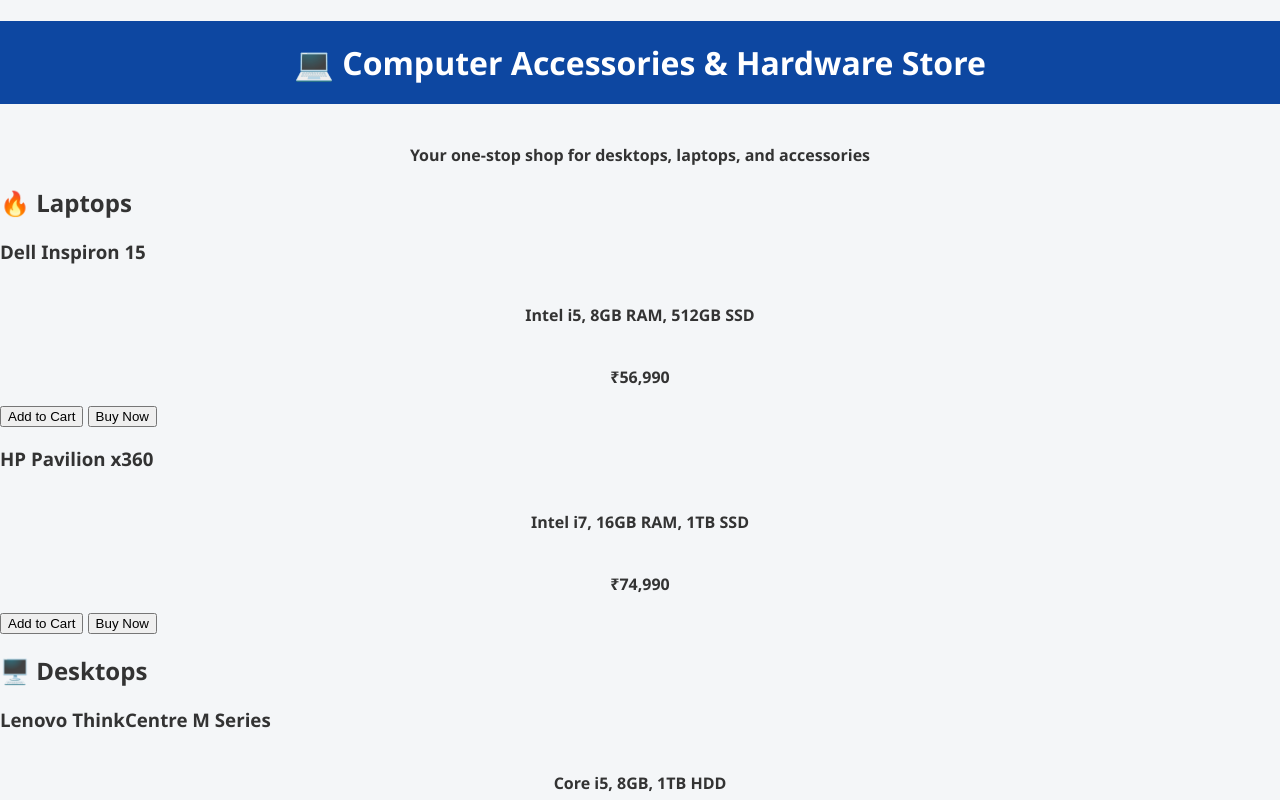
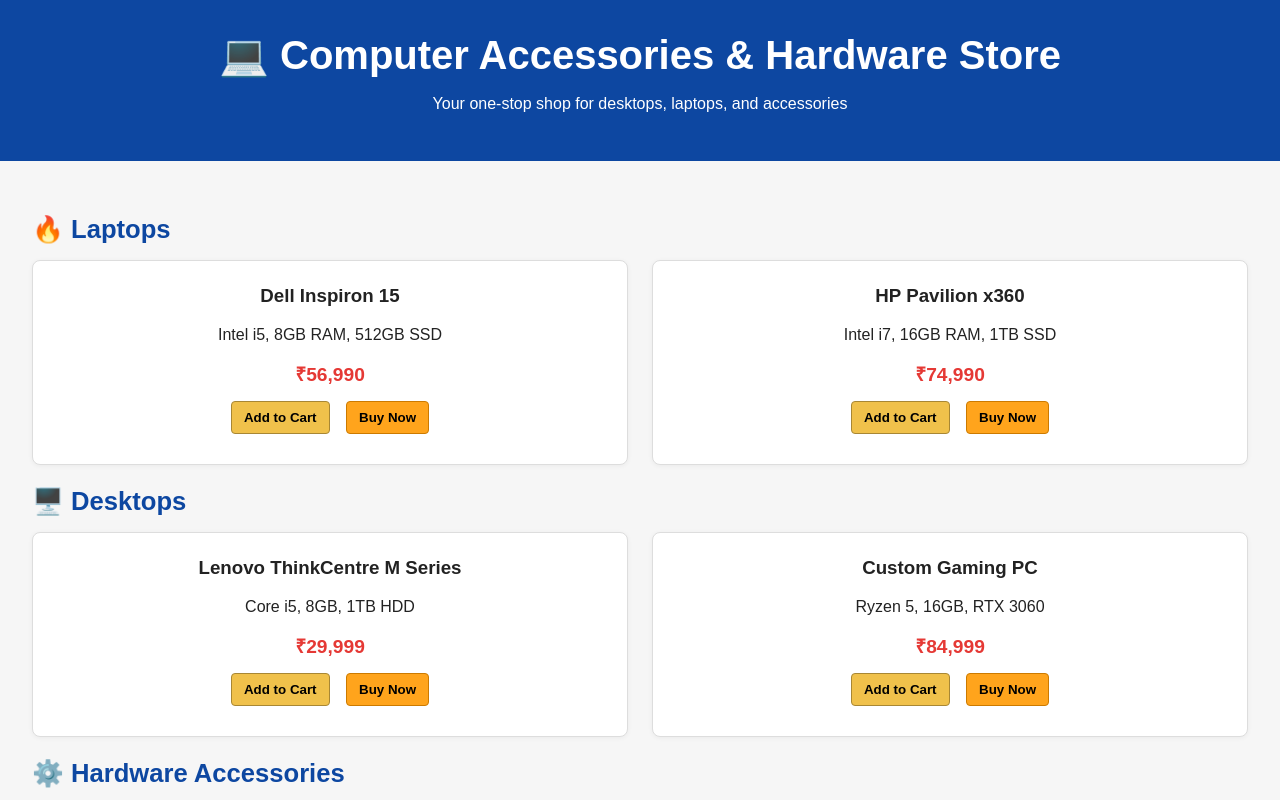
Before and after one commit to RamsinghN93/computer-accessories-store, a plain HTML site: page index.html in a window 1280 px wide. Shown: the top 800 px of the page. Drawn offline with Linux system fonts and the light colour scheme.

Commit message:
Update style.css

```diff
--- a/style.css
+++ b/style.css
@@ -1,39 +1,80 @@
-/* style.css */
+body {
+  font-family: Arial, sans-serif;
+  margin: 0;
+  background-color: #f6f6f6;
+  color: #222;
+}
 
-body {
-  font-family: 'Segoe UI', Tahoma, Geneva, Verdana, sans-serif;
-  margin: 0;
-  padding: 0;
-  background-color: #f4f6f8;
-  color: #333;
+header {
+  background-color: #0d47a1;
+  color: white;
+  padding: 2rem;
+  text-align: center;
+}
+
+main {
+  padding: 2rem;
 }
 
 h1 {
-  text-align: center;
-  padding: 20px;
-  background-color: #0d47a1;
-  color: white;
-  margin-bottom: 30px;
+  font-size: 2.5rem;
+  margin: 0;
 }
 
-ul {
-  max-width: 600px;
-  margin: 0 auto;
-  padding: 0;
-  list-style-type: none;
+.category h2 {
+  font-size: 1.6rem;
+  margin-bottom: 1rem;
+  color: #0d47a1;
 }
 
-li {
-  background-color: white;
-  margin: 10px;
-  padding: 15px;
-  border-radius: 10px;
-  box-shadow: 0 0 10px rgba(0,0,0,0.05);
-  font-size: 18px;
+.grid {
+  display: grid;
+  gap: 1.5rem;
+  grid-template-columns: repeat(auto-fit, minmax(260px, 1fr));
 }
 
-p {
+.item {
+  background-color: white;
+  border: 1px solid #ddd;
+  padding: 1.5rem;
+  border-radius: 8px;
+  box-shadow: 0 1px 5px rgba(0,0,0,0.05);
   text-align: center;
+}
+
+.item h3 {
+  margin-top: 0;
+}
+
+.price {
+  font-size: 1.2rem;
+  color: #e53935;
   font-weight: bold;
-  margin-top: 40px;
+  margin: 0.5rem 0;
 }
+
+button {
+  background-color: #f0c14b;
+  border: 1px solid #a88734;
+  border-radius: 4px;
+  padding: 8px 12px;
+  margin: 6px;
+  cursor: pointer;
+  font-weight: bold;
+}
+
+.buy-now {
+  background-color: #ffa41c;
+  border: 1px solid #cc7a00;
+}
+
+button:hover {
+  opacity: 0.9;
+}
+
+footer {
+  text-align: center;
+  background: #eee;
+  padding: 1rem;
+  margin-top: 3rem;
+}
```
